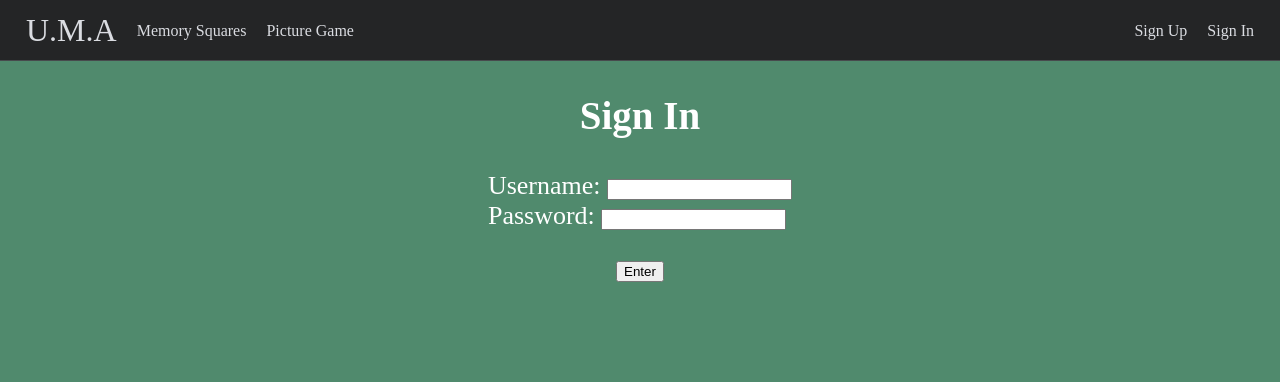
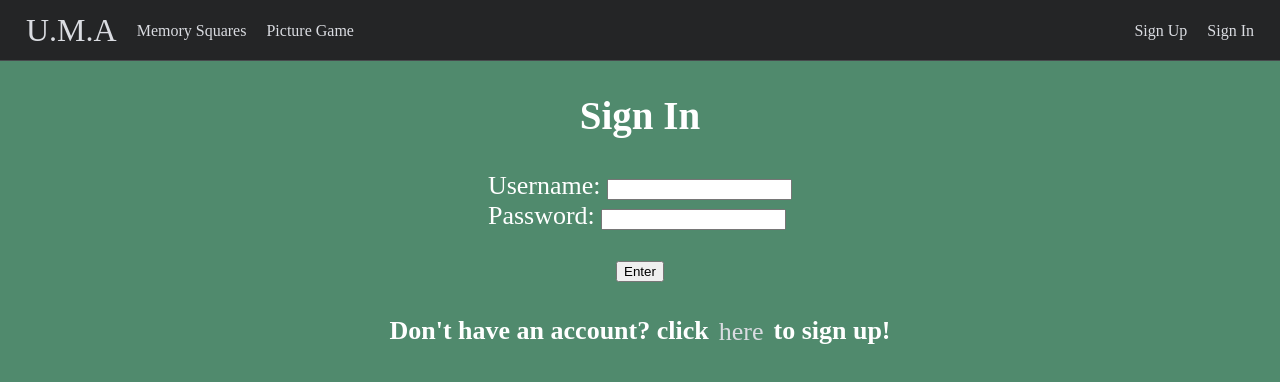
Before and after one commit to adithya-somasundaram/uma, a React (Create React App) app: page /sign-in in a window 1280 px wide. Shown: the top 382 px of the page. Built offline with nearby package versions, Linux system fonts and the light colour scheme.

Commit message:
added link from sign in to sign up

```diff
--- a/src/components/sign-in.js
+++ b/src/components/sign-in.js
@@ -5,12 +5,26 @@ import { User } from '../User'
 
 // import firebase reference
 import fire from '../fire'
+import { Link } from 'react-router-dom';
 
 // global vars holding username and password
 var u_name = "", p_name = "";
 
 function SignIn() {
     const { value, setValue } = useContext(User);
+
+    const text = {
+        // position : 'absolute',
+        // alignItems : 'flex-end'
+        float : 'left',
+    }
+
+    const link = {
+        float : 'left',
+        marginTop : '35px',
+        paddingLeft : '10px',
+        paddingRight : '10px'
+    }
 
     // display sign in form if user not signed in
     if (value == null || value === '') {
@@ -46,6 +60,11 @@ function SignIn() {
                         console.log("Error getting document:", error);
                     });
                 }}>Enter</button>
+                <div>
+                    <h4 style={text}>Don't have an account? click </h4>
+                    <Link style={link} to='/sign-up' >here</Link>
+                    <h4 style={text}>to sign up!</h4>
+                </div>
             </div>
         );
     }
```
